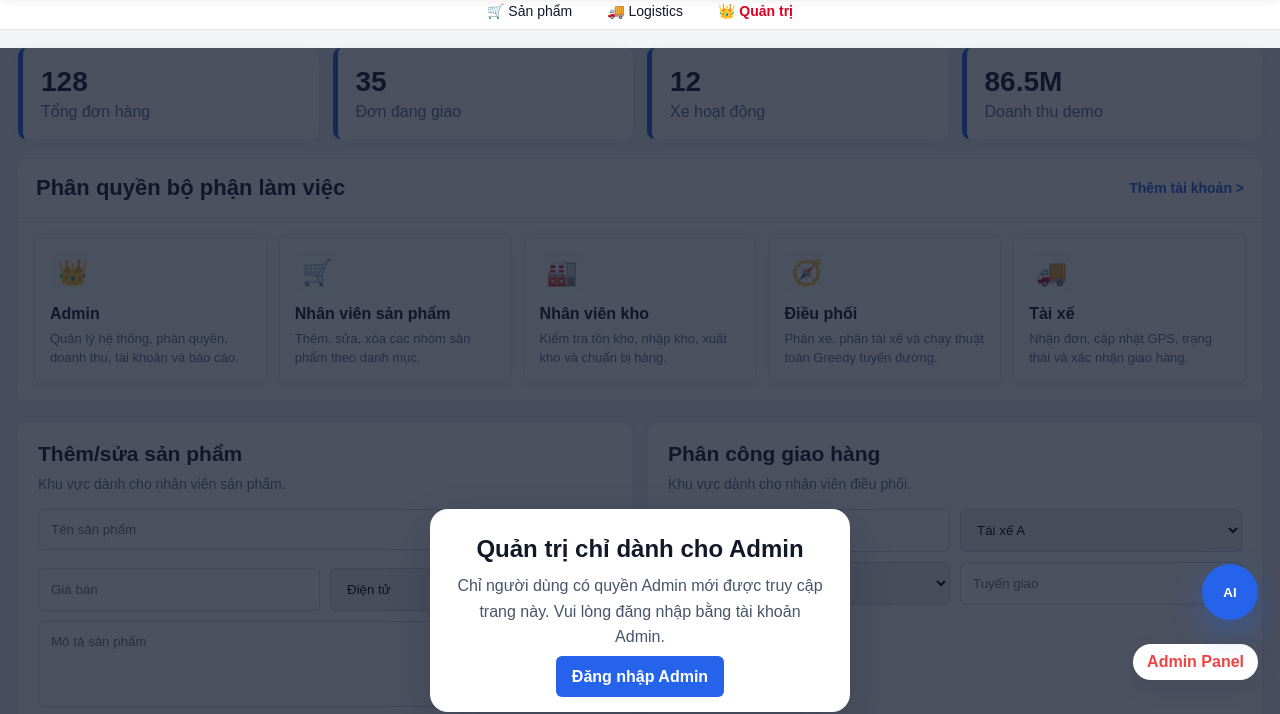
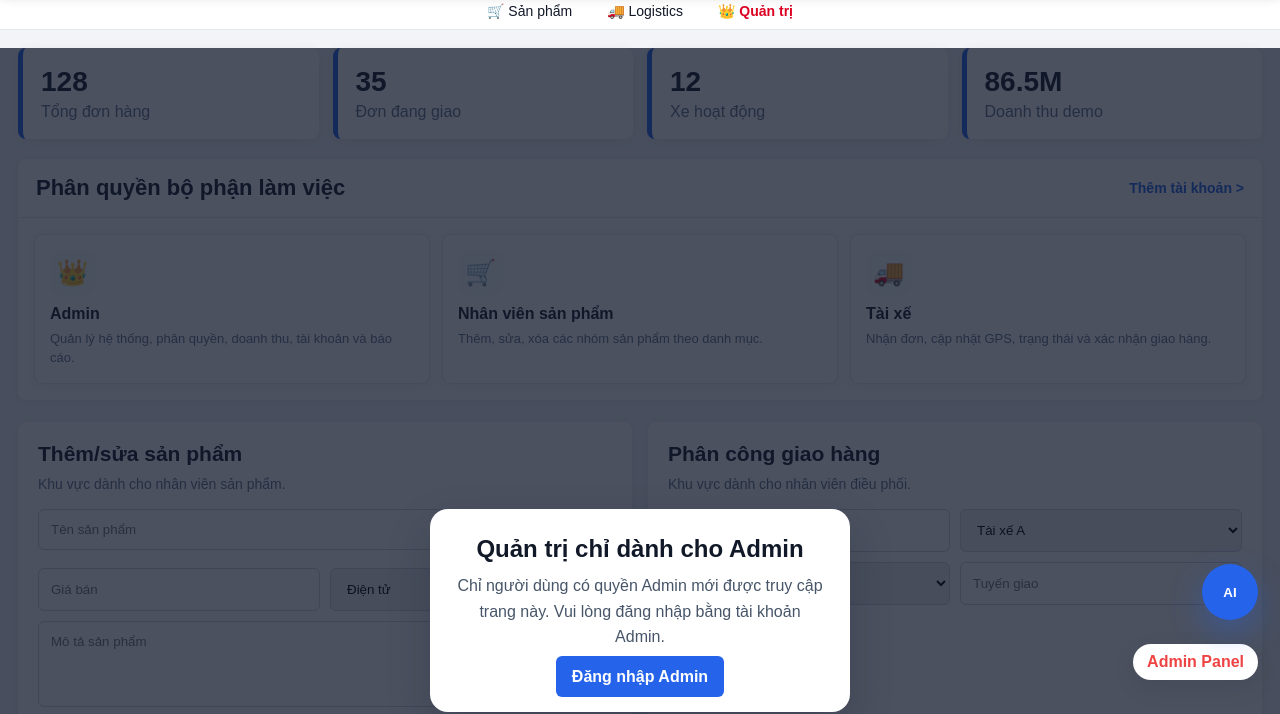
Before and after one commit to kiet62/do-an-ai-, a website: page admin.html in a window 1280 px wide. Shown: the part 98-812 px from the top of the page. Drawn offline with Linux system fonts and the light colour scheme.

Commit message:
Add files via upload

```diff
--- a/admin.html
+++ b/admin.html
@@ -51,8 +51,6 @@
       <div class="role-grid">
         <div class="role-card"><div class="role-icon">👑</div><h4>Admin</h4><p>Quản lý hệ thống, phân quyền, doanh thu, tài khoản và báo cáo.</p></div>
         <div class="role-card"><div class="role-icon">🛒</div><h4>Nhân viên sản phẩm</h4><p>Thêm, sửa, xóa các nhóm sản phẩm theo danh mục.</p></div>
-        <div class="role-card"><div class="role-icon">🏭</div><h4>Nhân viên kho</h4><p>Kiểm tra tồn kho, nhập kho, xuất kho và chuẩn bị hàng.</p></div>
-        <div class="role-card"><div class="role-icon">🧭</div><h4>Điều phối</h4><p>Phân xe, phân tài xế và chạy thuật toán Greedy tuyến đường.</p></div>
         <div class="role-card"><div class="role-icon">🚚</div><h4>Tài xế</h4><p>Nhận đơn, cập nhật GPS, trạng thái và xác nhận giao hàng.</p></div>
       </div>
     </div>
--- a/style.css
+++ b/style.css
@@ -118,7 +118,7 @@ input,select,textarea{width:100%;padding:12px;border:1px solid #cbd5e1;border-ra
 @keyframes moveTruck{0%{left:36px;top:96px}32%{left:158px;top:48px}66%{left:305px;top:130px}100%{left:472px;top:70px}}
 .eta{position:absolute;left:20px;bottom:18px;background:white;border-radius:8px;padding:11px 13px;box-shadow:0 8px 20px rgba(15,23,42,.12);font-size:13px}
 .eta strong{display:block;color:#1e40af;margin-bottom:3px}
-.role-grid{display:grid;grid-template-columns:repeat(5,1fr);gap:12px}
+.role-grid{display:grid;grid-template-columns:repeat(3,1fr);gap:12px}
 .role-card{background:white;border:1px solid #e2e8f0;border-radius:8px;padding:15px;min-height:150px;box-shadow:0 2px 12px rgba(0,0,0,.06)}
 .role-icon{width:45px;height:45px;background:#f8fafc;border-radius:10px;display:flex;align-items:center;justify-content:center;font-size:25px;margin-bottom:10px}
 .role-card h4{color:#111827;margin-bottom:7px}.role-card p{font-size:13px;color:#64748b;line-height:1.45}
```
